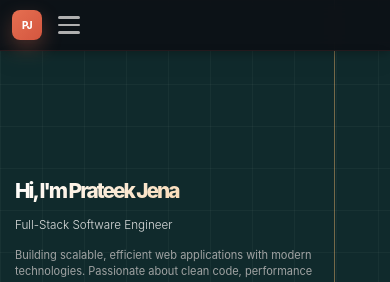
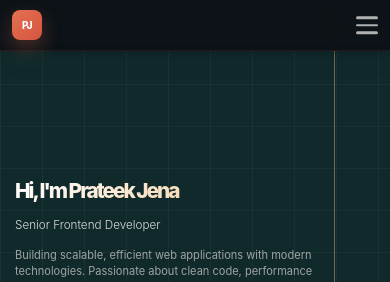
Before and after one commit to warmachine7733/portfolio, a React app: page / in a window 390 px wide. Shown: the top 282 px of the page. Built offline with nearby package versions, Linux system fonts and the light colour scheme; no server answers.

Commit message:
bug fixes

```diff
--- a/src/data/portfolio.data.ts
+++ b/src/data/portfolio.data.ts
@@ -232,7 +232,7 @@ export const socialLinks: Social[] = [
 // Personal Info
 export const personalInfo = {
   name: "Prateek Jena",
-  title: "Full-Stack Software Engineer",
+  title: "Senior Frontend Developer",
   bio: "Building scalable, efficient web applications with modern technologies. Passionate about clean code, performance optimization, and mentoring developers.",
   location: "India",
   email: "prateikjena@outlook.com",
--- a/src/modules/components/Navigation/Navigation.css
+++ b/src/modules/components/Navigation/Navigation.css
@@ -127,7 +127,7 @@
 }
 
 .mobile-toggle.active span:nth-child(1) {
-  transform: rotate(45deg) translate(10px, 10px);
+  transform: translateY(8px) rotate(45deg);
 }
 
 .mobile-toggle.active span:nth-child(2) {
@@ -135,7 +135,7 @@
 }
 
 .mobile-toggle.active span:nth-child(3) {
-  transform: rotate(-45deg) translate(7px, -7px);
+  transform: translateY(-8px) rotate(-45deg);
 }
 
 /* Responsive Navigation */
@@ -143,15 +143,18 @@
   .nav-container {
     height: 60px;
     padding: 0 15px;
+    width: 100%;
     position: relative;
     z-index: 1001;
-    justify-content: flex-start;
   }
 
   .mobile-toggle {
     display: flex;
     z-index: 1002;
-    margin-left: 16px;
+    position: absolute;
+    top: 50%;
+    right: 15px;
+    transform: translateY(-50%);
   }
 
   .nav-logo {
@@ -227,6 +230,10 @@
     padding: 0 12px;
   }
 
+  .mobile-toggle {
+    right: 12px;
+  }
+
   .nav-logo a {
     font-size: 0.75rem;
   }
```
